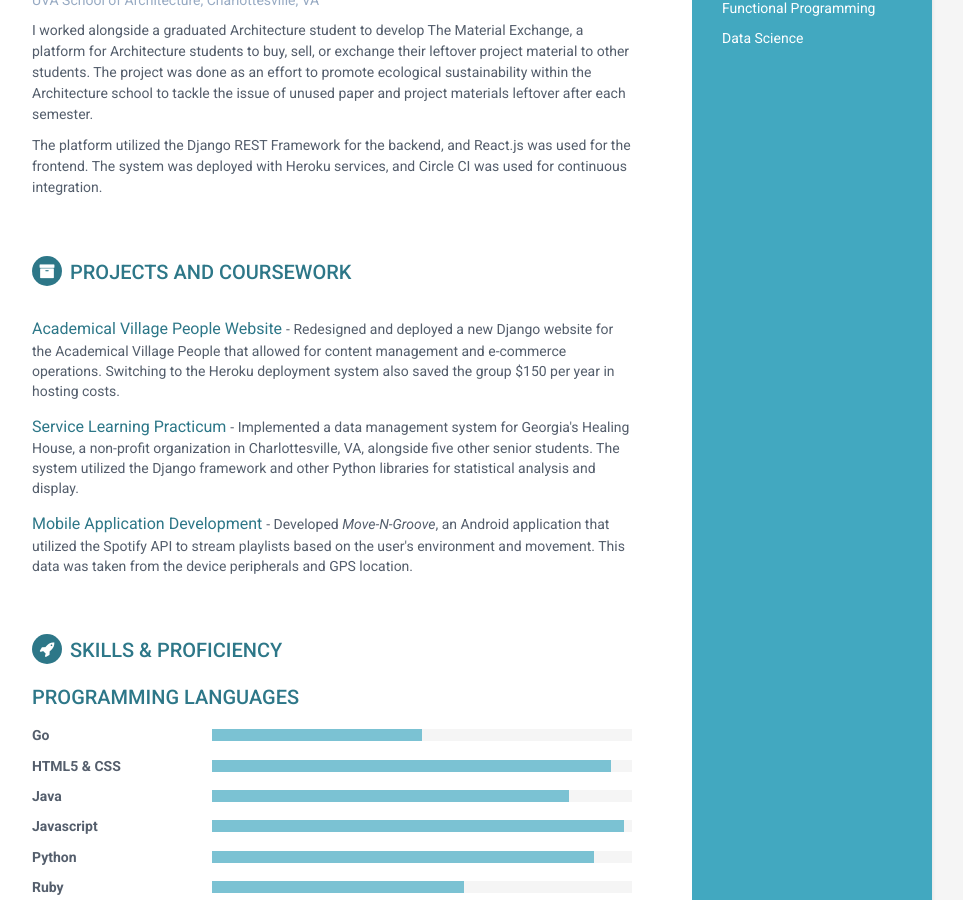
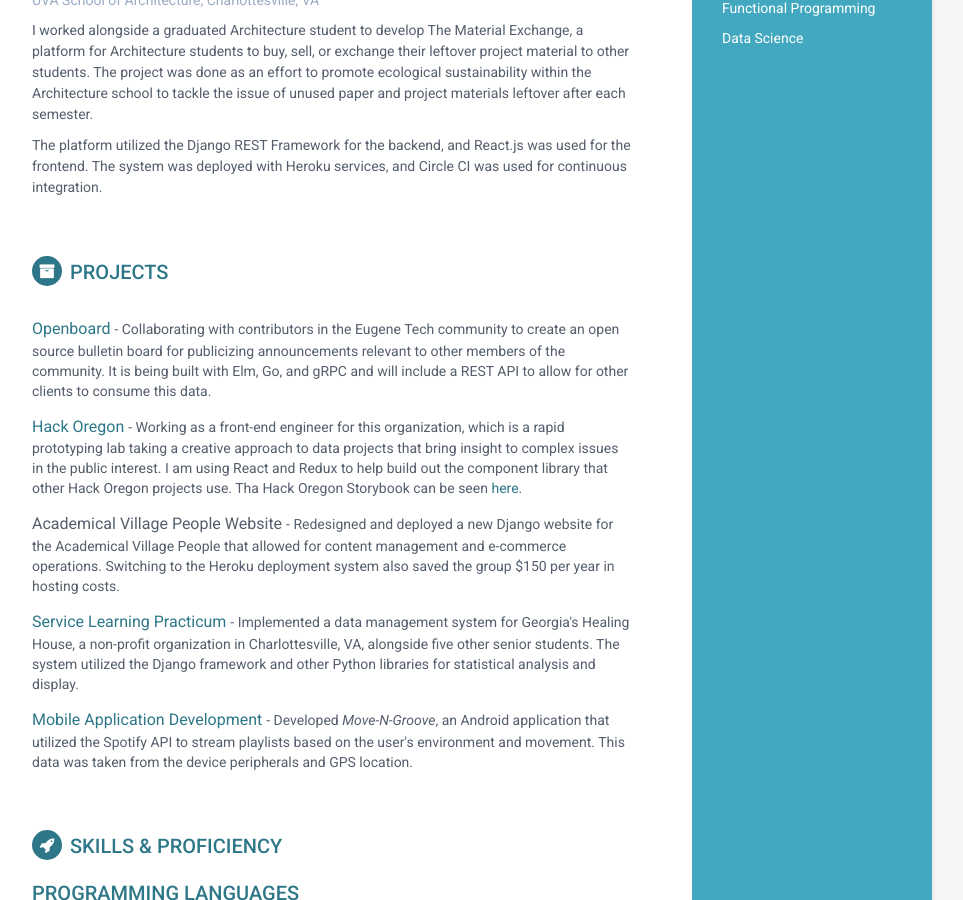
Before and after one commit to jasonvalenzuela/jasonvalenzuela.github.io, a Jekyll site: the page built from index.html, in a window 1280 px wide and 900 px high, scrolled down 994 px. Shown: the whole window, without its empty margins (188-1151 px from the left). Built offline with Jekyll 4.4.1, drawn with Linux system fonts in a browser that asks for light colours.

Commit message:
Update projects.html

```diff
--- a/_includes/projects.html
+++ b/_includes/projects.html
@@ -1,38 +1,46 @@
 <section class="section projects-section">
-  <h2 class="section-title"><i class="fa fa-archive"></i>Projects and
-    Coursework</h2>
-  <div class="intro">
-  </div>
+  <h2 class="section-title"><i class="fa fa-archive"></i>Projects</h2>
+  <div class="intro"></div>
   <!--//intro-->
   <div class="item">
     <span class="project-title">
-      <a href="http://www.avpmusic.co/"
-         target="_blank">
-        Academical Village People Website
-      </a>
+      <a href="https://github.com/OpenEugene/openboard" target="_blank"> Openboard </a>
     </span> -
     <span class="project-tagline">
-      Redesigned and deployed a new Django website for the Academical Village
-      People that allowed for content
-      management and e-commerce operations. Switching to the Heroku deployment
-      system also saved the group $150
-      per year in hosting costs.
+      Collaborating with contributors in the Eugene Tech community to create an open source bulletin board for publicizing
+      announcements relevant to other members of the community. It is being built with Elm, Go, and gRPC and will include a REST
+      API to allow for other clients to consume this data.
     </span>
   </div>
   <!--//item-->
   <div class="item">
     <span class="project-title">
-      <a href="https://github.com/champagneabuelo/service-learning-practicum"
-         target="_blank">
-        Service Learning Practicum
-      </a>
+      <a href="https://github.com/hackoregon/civic" target="_blank"> Hack Oregon </a>
     </span> -
     <span class="project-tagline">
-      Implemented a data management system for Georgia's Healing House, a
-      non-profit organization in
-      Charlottesville, VA, alongside five other senior students. The system
-      utilized the Django framework and other
-      Python libraries for statistical analysis and display.
+      Working as a front-end engineer for this organization, which is a rapid prototyping lab taking a creative approach to data
+      projects that bring insight to complex issues in the public interest. I am using React and Redux to help build out the
+      component library that other Hack Oregon projects use. Tha Hack Oregon Storybook can be seen
+      <a href="https://hackoregon.github.io/civic/?path=/story/*" target="_blank">here</a>.
+    </span>
+  </div>
+  <!--//item-->
+  <div class="item">
+    <span class="project-title"> Academical Village People Website </span> -
+    <span class="project-tagline">
+      Redesigned and deployed a new Django website for the Academical Village People that allowed for content management and
+      e-commerce operations. Switching to the Heroku deployment system also saved the group $150 per year in hosting costs.
+    </span>
+  </div>
+  <!--//item-->
+  <div class="item">
+    <span class="project-title">
+      <a href="https://github.com/champagneabuelo/service-learning-practicum" target="_blank"> Service Learning Practicum </a>
+    </span> -
+    <span class="project-tagline">
+      Implemented a data management system for Georgia's Healing House, a non-profit organization in Charlottesville, VA,
+      alongside five other senior students. The system utilized the Django framework and other Python libraries for statistical
+      analysis and display.
     </span>
   </div>
   <!--//item-->
```
